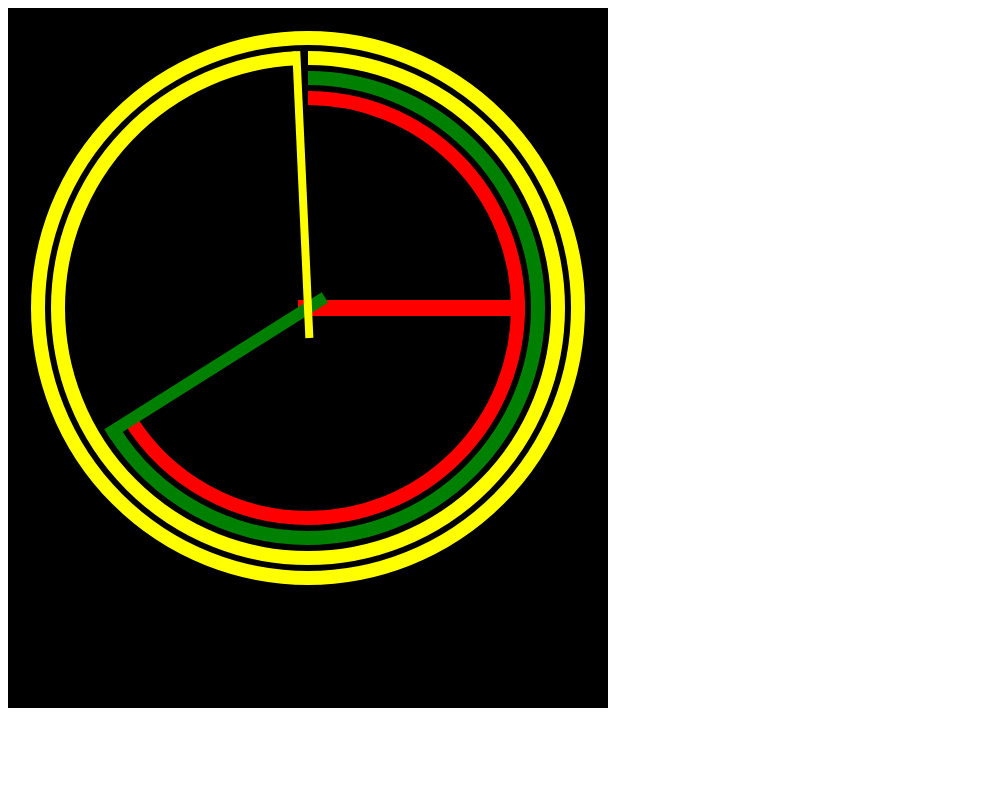
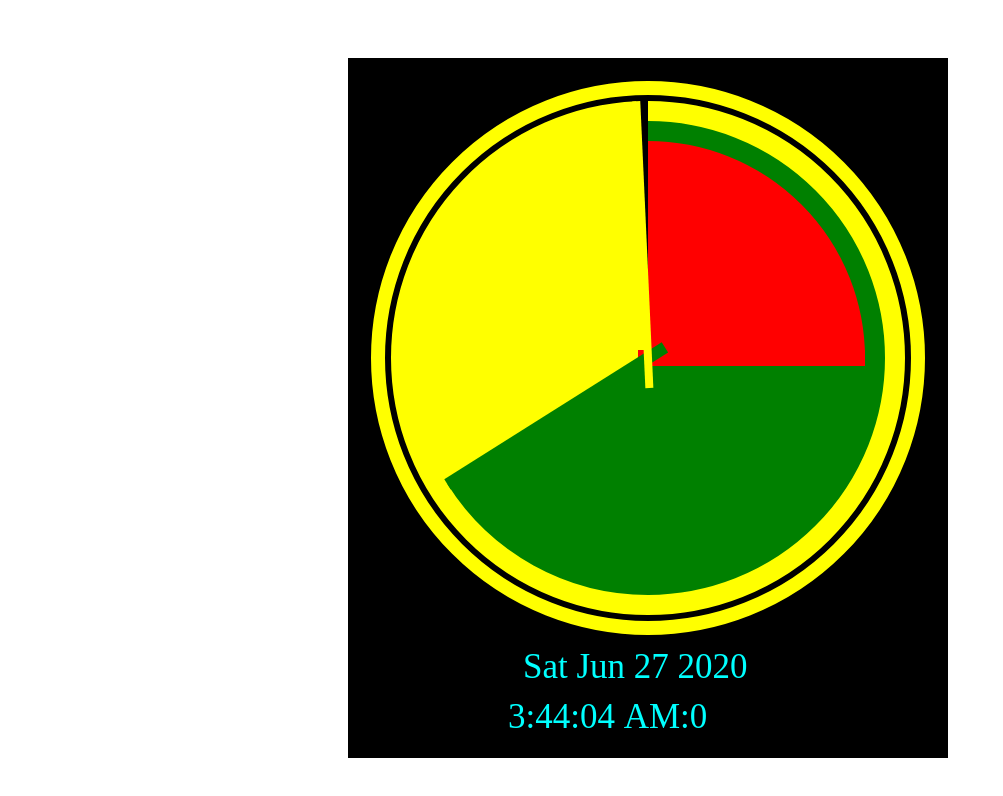
Before and after one commit to WuGe01/RoundClock, a plain HTML site: page index.html in a window 1280 px wide. Shown: the whole page, without its empty margins (0-1003 px from the left). Drawn offline with Linux system fonts and the light colour scheme; animation ran at ten frames a second.

Commit message:
模式修正

```diff
--- a/index.html
+++ b/index.html
@@ -6,7 +6,13 @@
     <meta name="viewport" content="width=device-width, initial-scale=1.0">
     <title>類比時鐘設計</title>
     <style>
-
+        body{
+            width: 100vw;
+            height: 100vh;
+            display: flex;
+            justify-content: center;
+            align-items: center;
+        }
     </style>
 </head>
 
@@ -18,11 +24,6 @@
         const ctx = canvas.getContext('2d');
         canvas.width = 600;
         canvas.height = 700;
-        // ctx.strokeStyle = 'red';
-        // ctx.lineWidth = 17;
-        // ctx.shadowBlur = 15;
-        // ctx.shadowColor = 'red'
-        // ctx.fillStyle = "green";
         printHere();
         function degree(e) {
             let v = e * Math.PI / 180;
@@ -46,17 +47,14 @@
             var ym=Math.sin(degree(smoothmin * 6) - 90)*237;
             var x_m=Math.cos(degree(smoothmin * 6) - 90)*20;
             var y_m=Math.sin(degree(smoothmin * 6) - 90)*20;
-            var xh=Math.cos((hrs*30) - 90)*217;
-            var yh=Math.sin((hrs*30) - 90)*217;
-            var x_h=Math.cos((hrs*30) - 90)*10;
-            var y_h=Math.sin((hrs*30) - 90)*10;
+            var xh=Math.cos(degree((hrs*30) - 90))*217;
+            var yh=Math.sin(degree((hrs*30) - 90))*217;
+            var x_h=Math.cos(degree((hrs*30) - 90))*10;
+            var y_h=Math.sin(degree((hrs*30) - 90))*10;
             ctx.fillRect(0, 0, 600, 700);
 
-            ctx.beginPath();
-            ctx.strokeStyle = 'yellow';
-            ctx.lineWidth = 14;
-            ctx.arc(300, 300, 250, degree(270), degree(smoothsec * 6) - 90);
-            ctx.stroke();
+            console.log(sec);
+
 
             ctx.beginPath();
             ctx.strokeStyle = 'yellow';
@@ -65,15 +63,21 @@
             ctx.stroke();
 
             ctx.beginPath();
+            ctx.strokeStyle = 'yellow';
+            ctx.lineWidth = 257;
+            ctx.arc(300, 300, 128.5, degree(270), degree(smoothsec * 6) - 90);
+            ctx.stroke();
+
+            ctx.beginPath();
             ctx.strokeStyle = 'green';
-            ctx.lineWidth = 14;
-            ctx.arc(300, 300, 230, degree(270), degree(smoothmin * 6) - 90);
+            ctx.lineWidth = 237;
+            ctx.arc(300, 300, 118.5, degree(270), degree(smoothmin * 6) - 90);
             ctx.stroke();
 
             ctx.beginPath();
             ctx.strokeStyle = 'red';
-            ctx.lineWidth = 14;
-            ctx.arc(300, 300, 210, degree(270), degree(smoothmin * 6) - 90);
+            ctx.lineWidth = 217;
+            ctx.arc(300, 300, 108.5, degree(270), degree((hrs*30) - 90));
             ctx.stroke();
 
             ctx.beginPath();
@@ -97,6 +101,18 @@
             ctx.lineTo(xs+300, ys+300);
             ctx.stroke();
 
+
+
+            ctx.font = "35px Microsoft JhengHei";
+            ctx.fillStyle = 'rgba(00, 255, 255, 1)'
+            ctx.fillText(today, 175, 620);
+
+            ctx.font = "35px Microsoft JhengHei";
+            ctx.fillStyle = 'rgba(00, 255, 255, 1)'
+            ctx.fillText(time+":"+mil, 160, 670);
+
+            ctx.fillStyle = 'rgba(0, 0, 0, 1)'
+
         }
         setInterval(printHere, 10);
     </script>
```
Also changed, not shown: try.html (+10 -0 lines).
